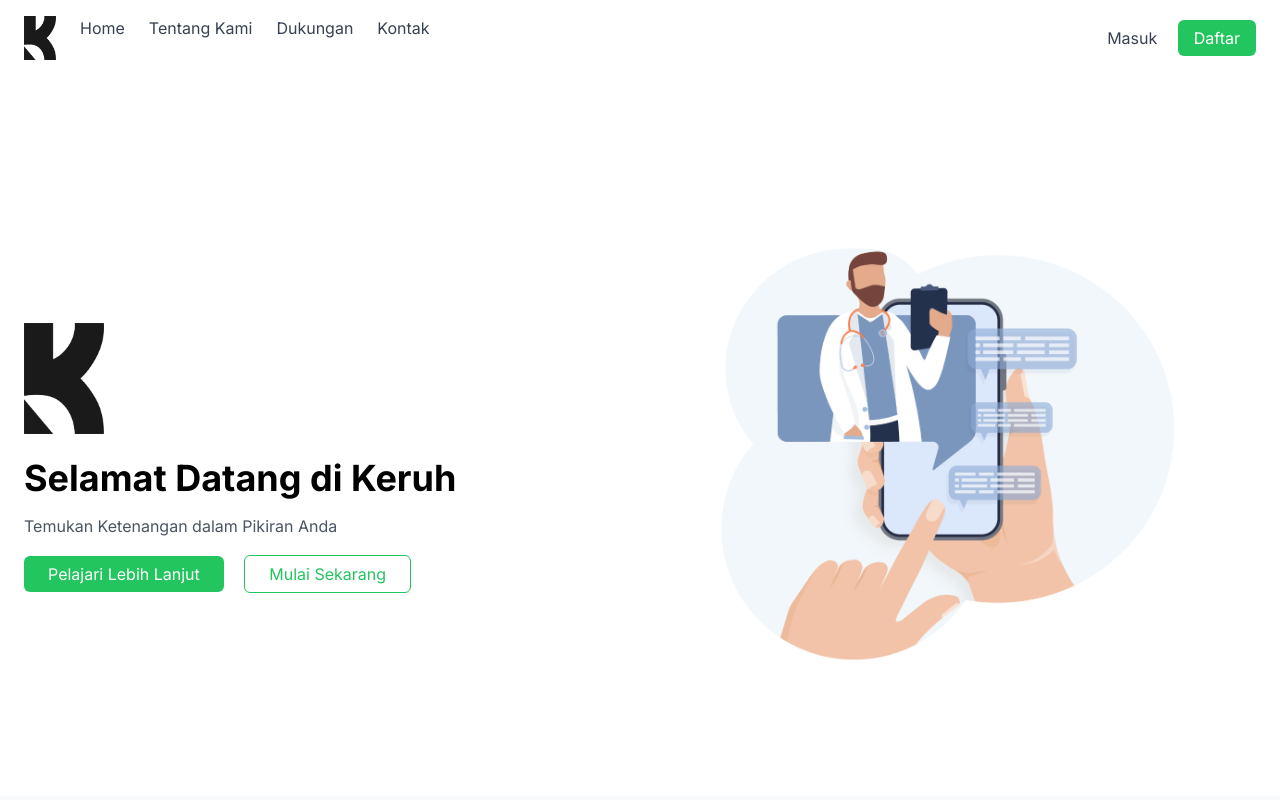
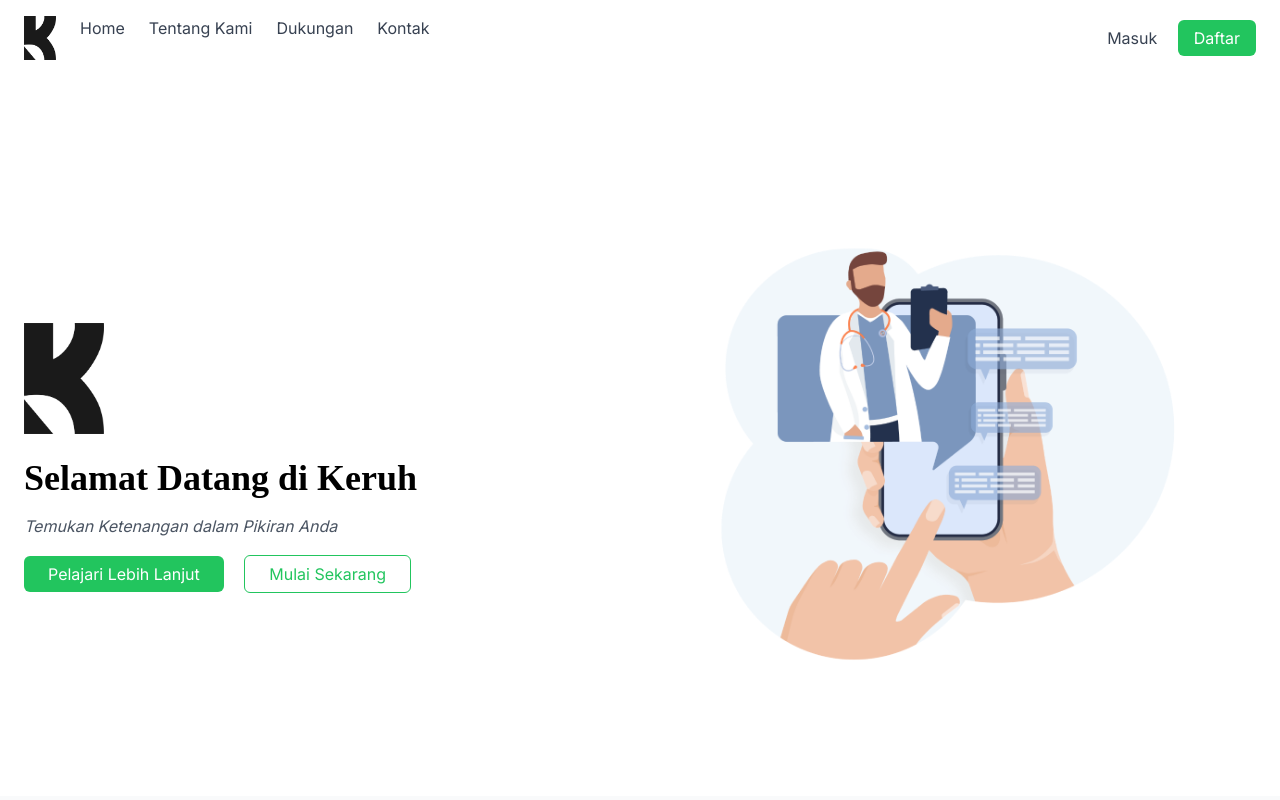
Before and after one commit to HadHanns/Keruh-Platform-Kesehatan-Mental, a plain HTML site: page index.html in a window 1280 px wide. Shown: the top 800 px of the page. Drawn offline with nearby package versions, Linux system fonts and the light colour scheme.

Commit message:
punya coniu

```diff
--- a/index.html
+++ b/index.html
@@ -41,8 +41,8 @@
       <div class="md:w-1/2">
         <img src="LOGO ANJAY.png" class="h-25 w-20 font-bold">
         <br>
-        <h1 class="text-4xl font-bold mb-4">Selamat Datang di Keruh</h1>
-        <p class="text-gray-600 mb-6">Temukan Ketenangan dalam Pikiran Anda</p>
+        <h1 class="text-4xl font-bold mb-4" style="font-family: 'Lucida Bright', serif;">Selamat Datang di Keruh</h1>
+        <p class="text-gray-600 mb-6" style="font-style: italic;">Temukan Ketenangan dalam Pikiran Anda</p>
         <div class="space-x-4">
           <a href="#" class="bg-green-500 text-white px-6 py-2 rounded-md">Pelajari Lebih Lanjut</a>
           <a href="#" class="border border-green-500 text-green-500 px-6 py-2 rounded-md">Mulai Sekarang</a>
```
